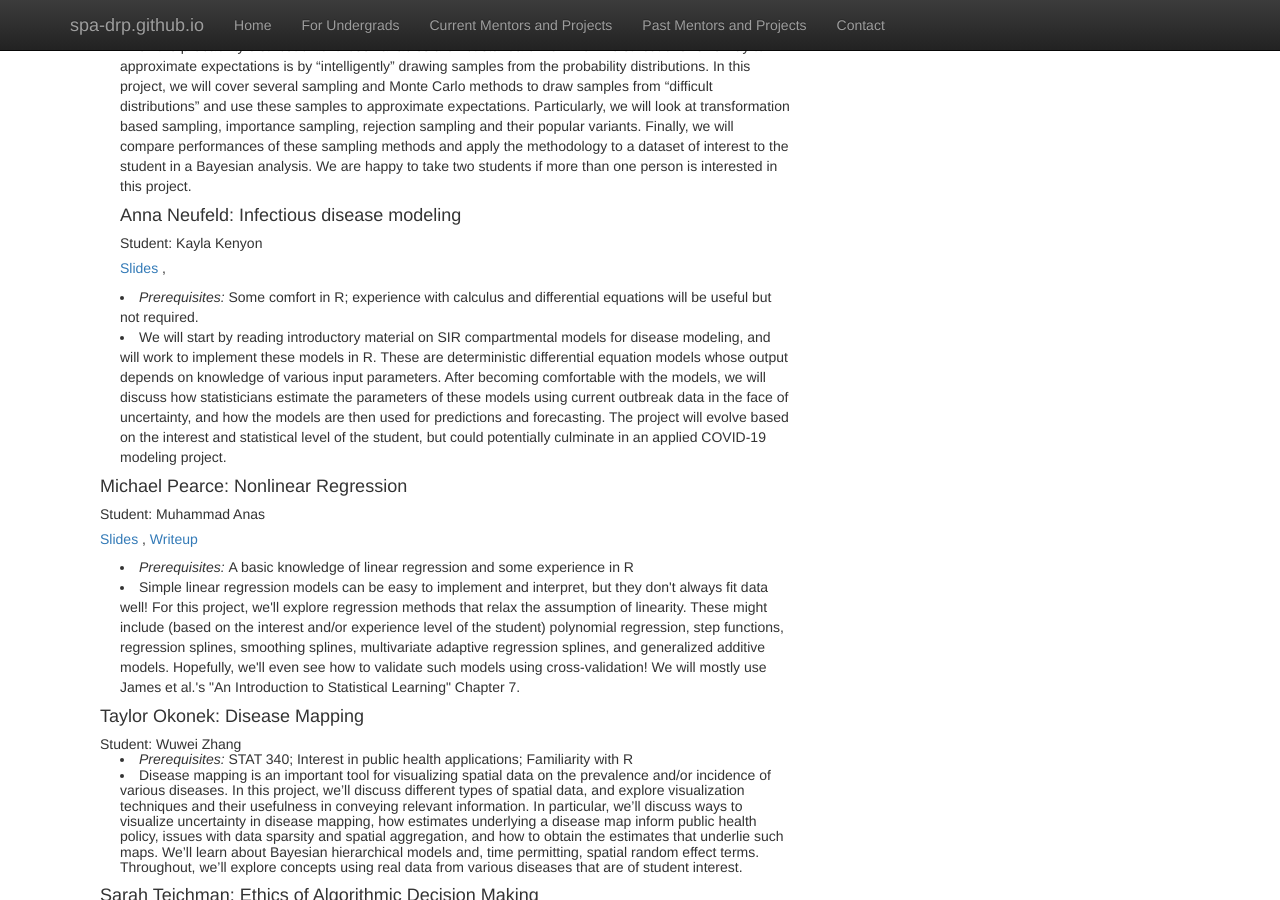
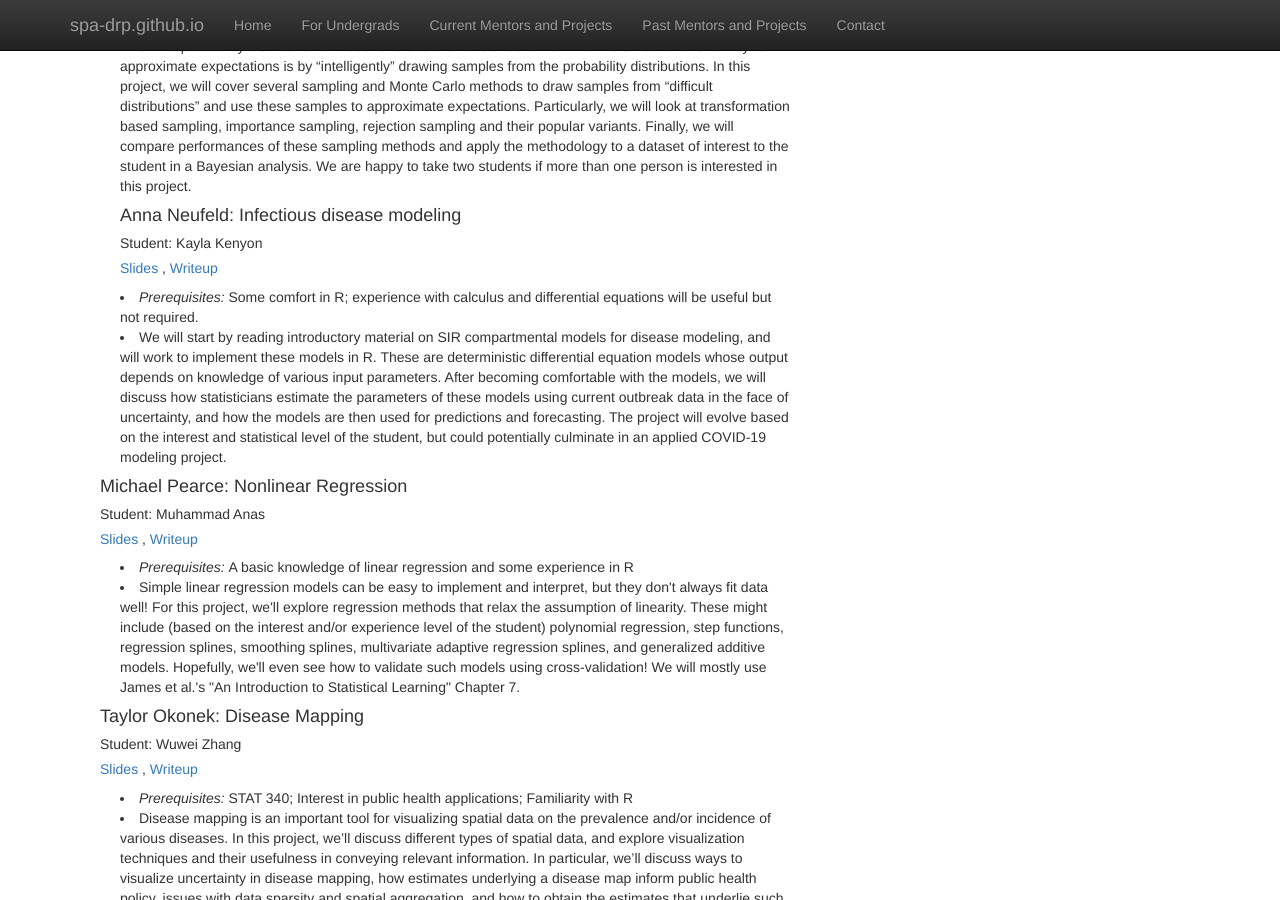
Before and after one commit to SPA-DRP/spa-drp.github.io, a Jekyll site: the page built from past-projects.html, in a window 1280 px wide and 900 px high, scrolled down 734 px. Built offline with Jekyll 4.4.1, drawn with Linux system fonts in a browser that asks for light colours; nearby versions of some CDN libraries; library files that are not in the unit come from our copies; some of the changed lines change nothing that is shown.

Commit message:
formatting fix?

```diff
--- a/past-projects.html
+++ b/past-projects.html
@@ -52,7 +52,7 @@ In this project we learn how to decipher coded messages with the widely-used Mar
       <h4> Anna Neufeld: Infectious disease modeling </h4>
         <h5> Student: Kayla Kenyon </h5>
       <h5> <a href = "https://spa-drp.github.io/writeups/spring2021/kayla_slides.pdf"> Slides </a>,
-          <!-- <a href = "https://spa-drp.github.io/writeups/spring2021/kevin_writeup.pdf""> Writeup </a> -->
+    <a href = "https://spa-drp.github.io/writeups/spring2021/kayla_writeup.pdf""> Writeup </a>
         </h5>
       <p class="content" style="padding:0px;margin:0px 20px 0px;">
         <p class="content" style="padding:0px;margin:0px 20px 0px;">
@@ -80,11 +80,10 @@ In this project we learn how to decipher coded messages with the widely-used Mar
       </p>
 
       <h4> Taylor Okonek: Disease Mapping </h4>
-      <h5> Student: Wuwei Zhang
- <!-- </h5>
- <h5> <a href = "https://spa-drp.github.io/writeups/spring2021/wewei_slides.pdf"> Slides </a>,
-   <a href = "https://spa-drp.github.io/writeups/spring2021/wewei_writeup.pdf""> Writeup </a>
- </h5> -->
+      <h5> Student: Wuwei Zhang </h5>
+ <h5> <a href = "https://spa-drp.github.io/writeups/spring2021/wuwei_slides.pdf"> Slides </a>,
+   <a href = "https://spa-drp.github.io/writeups/spring2021/wuwei_writeup.pdf""> Writeup </a>
+ </h5>
 
       <p class="content" style="padding:0px;margin:0px 20px 0px;">
           <li style="padding:0px;margin:0px 20px 0px;"> <i>
@@ -111,8 +110,7 @@ In this project we learn how to decipher coded messages with the widely-used Mar
       </p>
 
   <h4> Apara Venkat: Networks and Choice Modeling </h4>
-  <h5> Student: Andrey Risukhin
-</h5>
+  <h5> Student: Andrey Risukhin </h5>
 <h5> <a href = "https://spa-drp.github.io/writeups/spring2021/andrey_slides.pdf"> Slides </a>,
   <a href = "https://spa-drp.github.io/writeups/spring2021/andrey_writeup.pdf""> Writeup </a>
 </h5>
@@ -131,16 +129,13 @@ In this project we learn how to decipher coded messages with the widely-used Mar
   In this project, we will wrestle with these questions. First, we will learn about discrete choice models.
   Then, we will learn about ranking in networks. Finally we will attempt to reconcile the two.
   Time permitting, we will also run simulations and look at datasets along the way.
-       </li>
+   </li>
   </p>
-
-
-
-
-
+  </div>
 
 <div class="col-md-8">
   <h2 style="padding-top: 10px;" class="featurette-heading">Winter 2021</h2>
+
   <h4> Peter Gao: Survey of Data Journalism </h4>
   <h5> Student: Rohini Mettu </h5>
   <h5> <a href = "https://spa-drp.github.io/writeups/win2021/rohini_slides.pdf"> Slides </a>,
```
